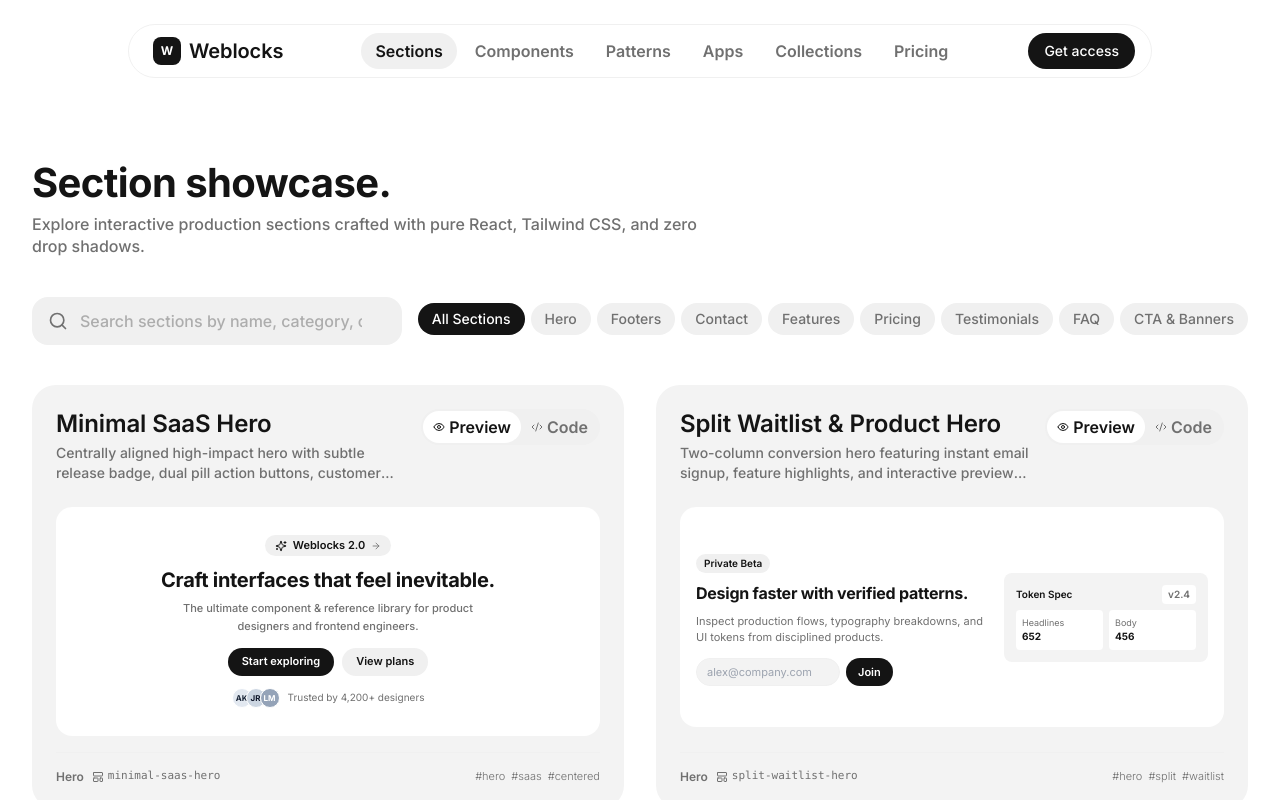
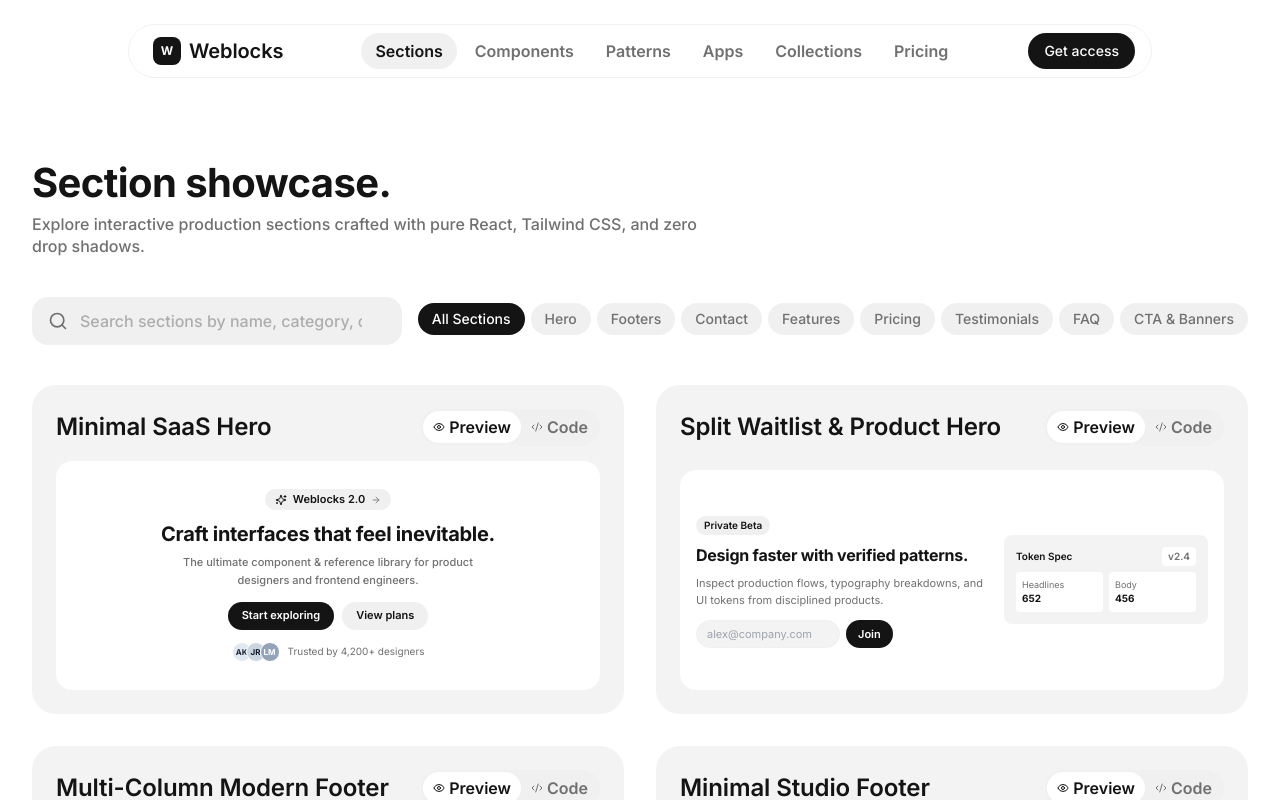
Before and after one commit to LiveKryptiah/WeBlocks, a Next.js app: page /sections in a window 1280 px wide. Shown: the top 800 px of the page. Built offline with nearby package versions, Linux system fonts and the light colour scheme.

Commit message:
Remove description, category labels, slugs, and hashtags from section cards for pure minimal presentation

```diff
--- a/src/components/sections/section-preview-card.tsx
+++ b/src/components/sections/section-preview-card.tsx
@@ -1,7 +1,7 @@
 "use client";
 
 import React, { useState } from "react";
-import { Copy, Check, Code2, Eye, LayoutTemplate } from "lucide-react";
+import { Copy, Check, Code2, Eye } from "lucide-react";
 import { SectionEntity } from "@/data/sections-data";
 import { RenderSectionPreview } from "./section-previews";
 import { useLibrary } from "@/context/library-context";
@@ -26,21 +26,13 @@ export const SectionPreviewCard: React.FC<SectionPreviewCardProps> = ({ section
 
   return (
     <div className="group flex flex-col justify-between bg-canvas-soft hover:bg-field/70 rounded-md p-6 border-none transition-all duration-200">
-      <div>
-        {/* Card Top: Title, Category, Controls */}
-        <div className="flex items-start justify-between gap-3 mb-2">
-          <div>
-            <div className="flex items-center gap-2">
+      {/* Card Top: Title & Controls */}
+      <div className="flex items-center justify-between gap-3 mb-4">
         <h2 className="text-h4 font-bold text-ink tracking-tight">
           {section.title}
         </h2>
-            </div>
-            <p className="text-body-sm text-muted mt-1 mb-4 line-clamp-2 font-light">
-              {section.description}
-            </p>
-          </div>
 
-          {/* Preview / Code Tab Switcher (Minimal Pill, no stroke lines) */}
+        {/* Preview / Code Tab Switcher */}
         <div className="inline-flex items-center p-0.5 rounded-full bg-field shrink-0 select-none">
           <button
             type="button"
@@ -72,7 +64,7 @@ export const SectionPreviewCard: React.FC<SectionPreviewCardProps> = ({ section
       </div>
 
       {/* Display Area: Interactive Preview or Code */}
-        <div className="mb-4">
+      <div>
         {activeTab === "preview" ? (
           <div className="w-full min-h-[220px] rounded-sm bg-white p-4 flex items-center justify-center overflow-hidden">
             <div className="w-full flex items-center justify-center">
@@ -98,33 +90,5 @@ export const SectionPreviewCard: React.FC<SectionPreviewCardProps> = ({ section
         )}
       </div>
     </div>
-
-      {/* Card Footer matching components & patterns */}
-      <div className="pt-4 border-t border-hairline-soft flex items-center justify-between text-caption text-muted">
-        <div className="flex items-center gap-2">
-          <span className="text-label text-muted font-semibold capitalize">
-            {section.category}
-          </span>
-          <button
-            type="button"
-            onClick={handleCopyCode}
-            className="font-mono text-[11px] text-muted hover:text-ink inline-flex items-center gap-1 transition-colors"
-            title="Copy section code"
-          >
-            <LayoutTemplate className="w-3 h-3" />
-            <span>{section.slug}</span>
-            {copiedCode && <Check className="w-3 h-3 text-[#0066ff]" />}
-          </button>
-        </div>
-
-        <div className="flex items-center gap-1.5">
-          {section.tags.slice(0, 3).map((tag) => (
-            <span key={tag} className="text-[11px] text-muted font-light">
-              #{tag}
-            </span>
-          ))}
-        </div>
-      </div>
-    </div>
   );
 };
```
Lines whose indentation alone changed are shown as unchanged.
